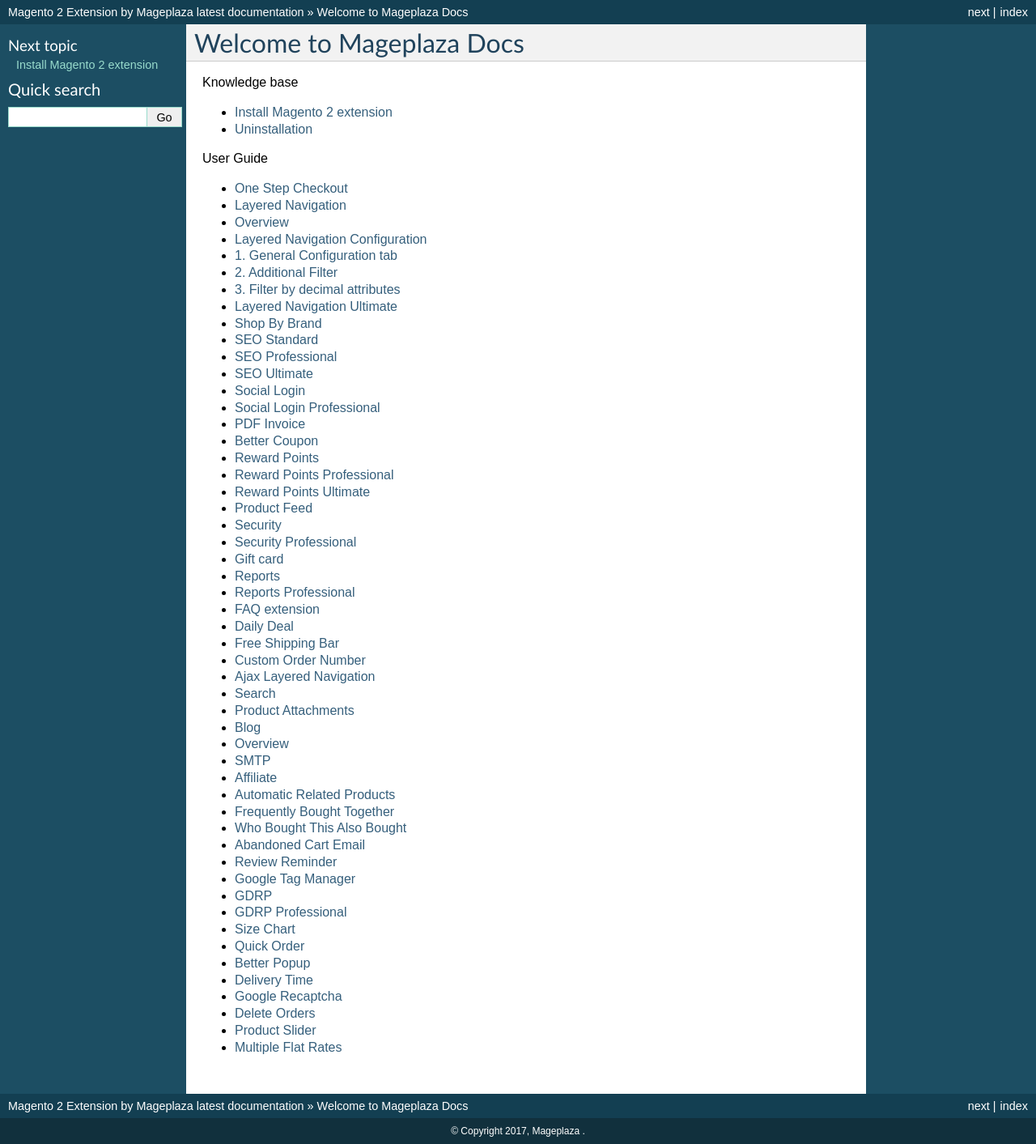
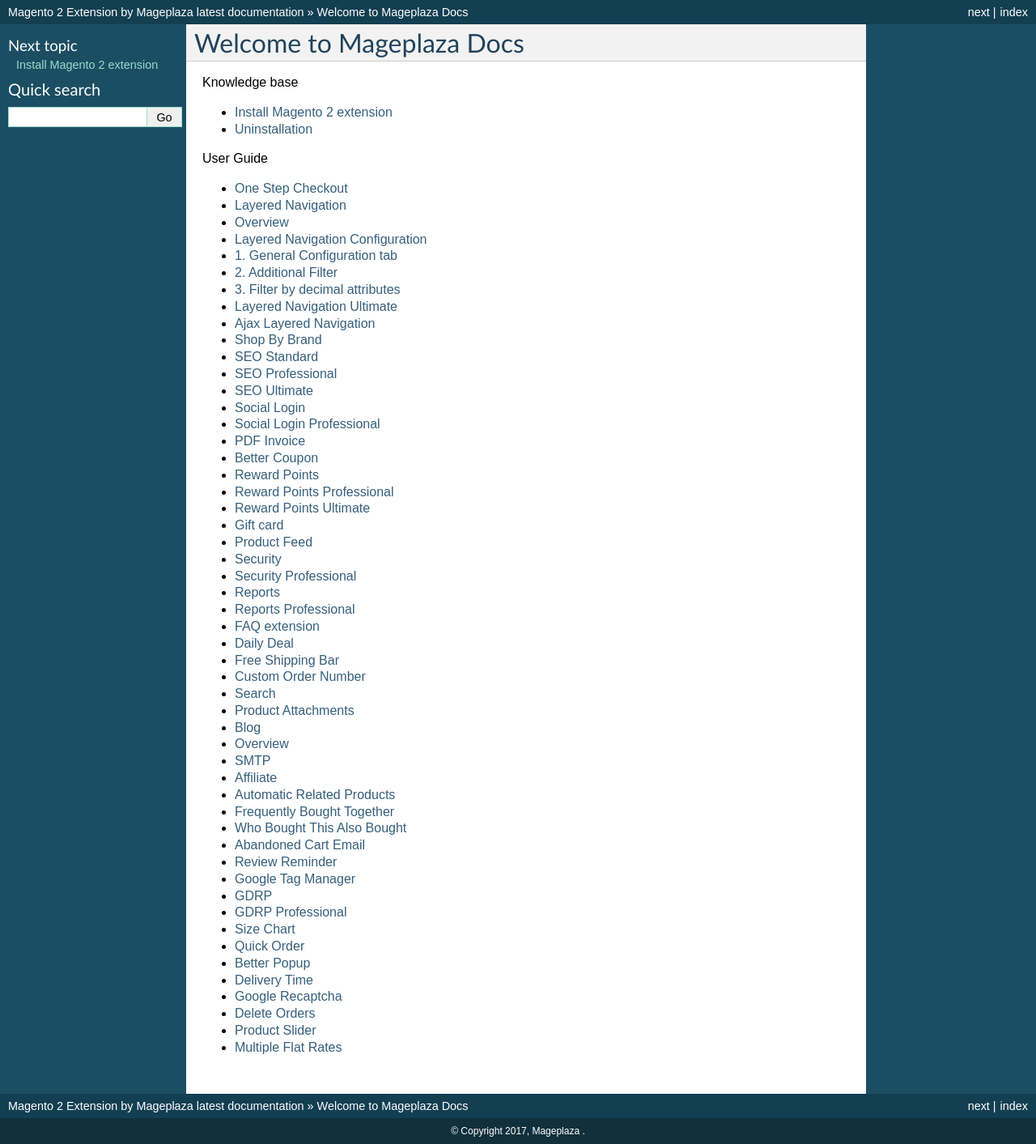
Before and after one commit to magepages/mpdocs, a Sphinx documentation site: the page built from docs/index.rst, in a window 1280 px wide. Shown: the whole page at 81% size. Built offline with Sphinx 7.4.7, drawn with Linux system fonts in a browser that asks for light colours; pages that are not in the unit, such as notebooks, are missing from menus; part of the change alters nothing that is shown.

```diff
--- a/docs/index.rst
+++ b/docs/index.rst
@@ -22,6 +22,7 @@ Welcome to Mageplaza Docs
    layered-navigation-m2/index
    layered-navigation-pro/index
    layered-navigation-ultimate/index
+   ajax-layered-navigation/index
    shop-by-brand-m2/index
    seo-m2/index
    seo-pro/index
@@ -33,17 +34,16 @@ Welcome to Mageplaza Docs
    reward-points/index
    reward-points-pro/index
    reward-points-ultimate/index
+   gift-card/index
    product-feed/index
    security/index
    security-pro/index
-   gift-card/index
    reports/index
    reports-pro/index
    faq/index
    daily-deal/index
    free-shipping-bar/index
    custom-order-number/index
-   ajax-layered-navigation/index
    search-m2/index
    product-attachments/index
    blog-m2/index
```
